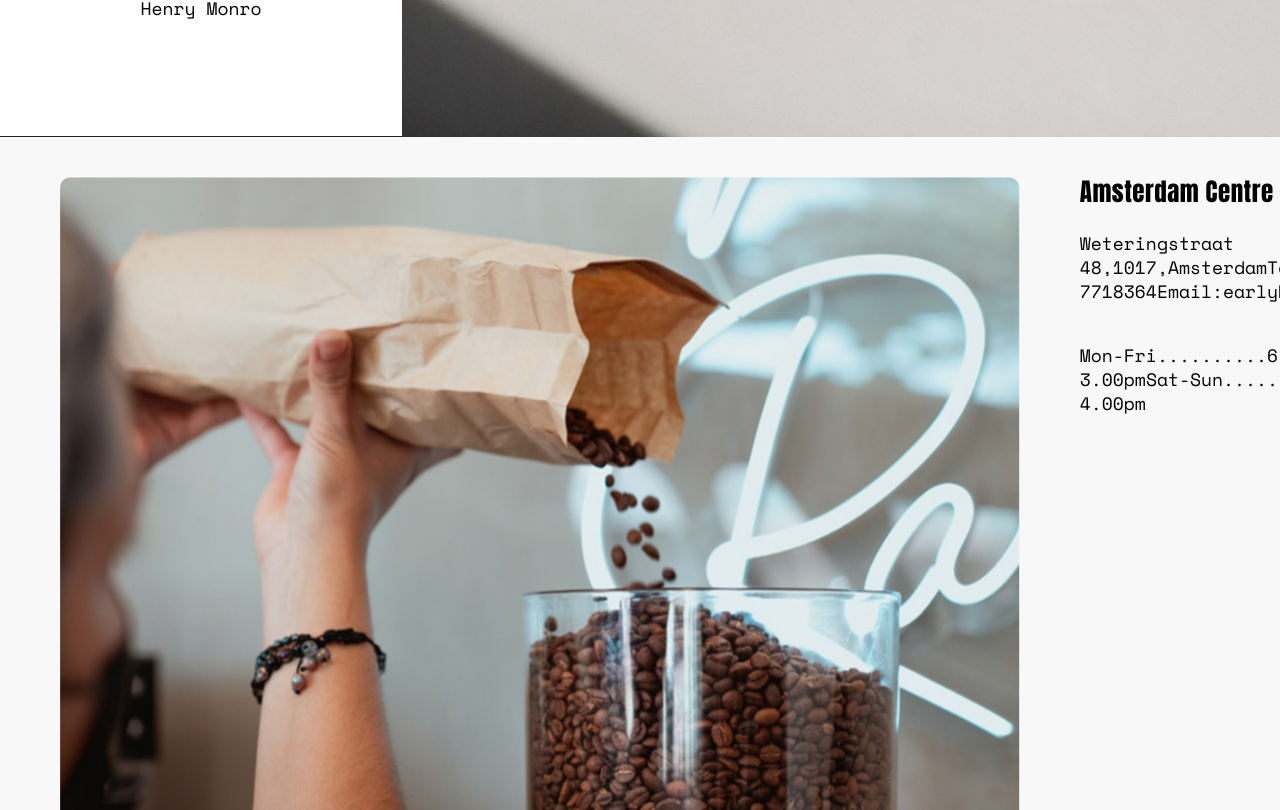
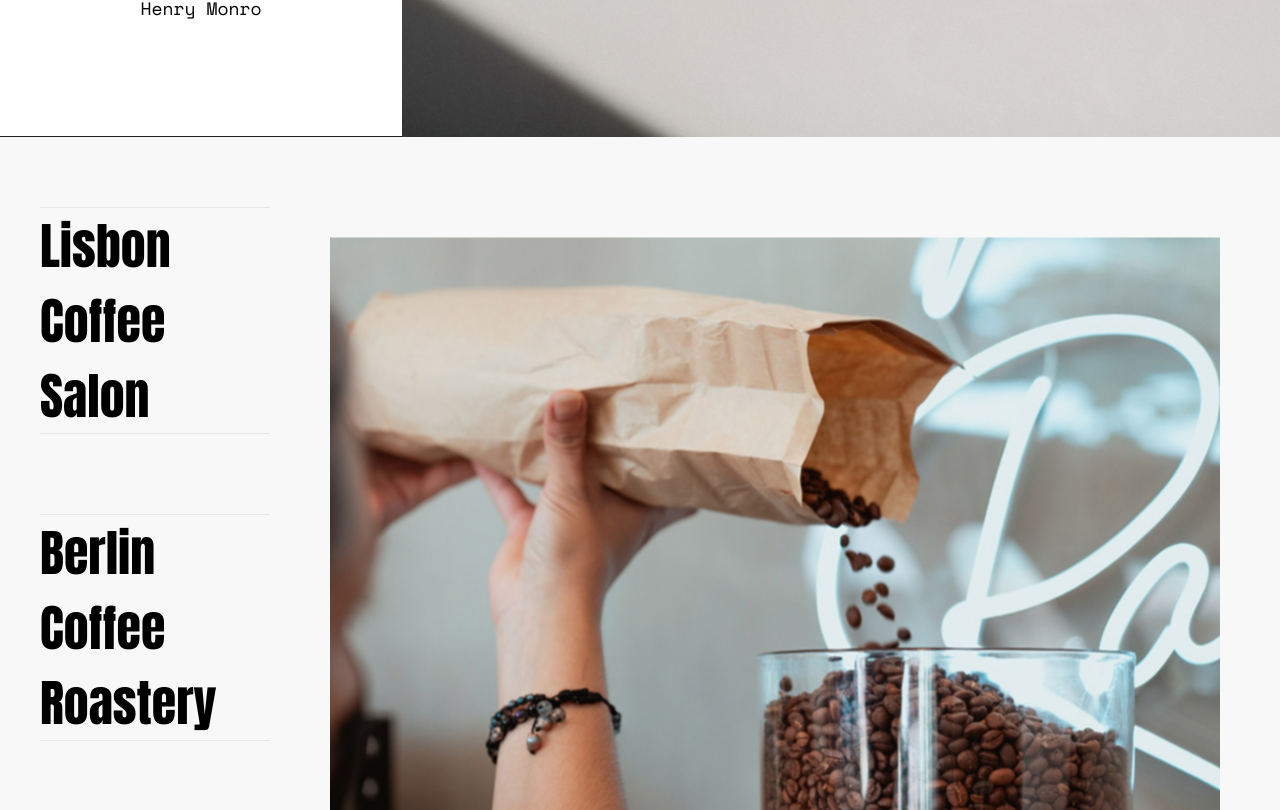
Before and after one commit to nishanthmessi/early-birds-coffee, a React (Vite) app: page / in a window 1280 px wide. Shown: the part 3010-3820 px from the top of the page. Built offline with nearby package versions, Linux system fonts and the light colour scheme.

Commit message:
ui enhancements

```diff
--- a/src/components/ShopSection.jsx
+++ b/src/components/ShopSection.jsx
@@ -2,33 +2,19 @@ import Shop1 from '../assets/img/shop-1.png'
 
 const ShopSection = () => {
   return (
-    <div className='flex h-[980px] bg-[#f8f8f8]'>
-      {/* <div className='flex text-[50px]'>
-        <div className='relative w-[380px] inline-block h-[980px]'>
-          <h1 className='absolute left-0 bottom-0 border-y rotate-[270deg] -ml-[150px]'>
-            Lisbon Coffee Salon
-          </h1>
-        </div>
-        <div className='relative w-[380px] inline-block h-[980px]'>
-          <h1 className='absolute left-0 bottom-0 border-y rotate-[270deg] -ml-[150px]'>
-            Lisbon Coffee Salon
-          </h1>
-        </div>
-        <div className='relative w-[380px] inline-block h-[980px]'>
-          <h1 className='absolute left-0 bottom-0 border-y rotate-[270deg] -ml-[150px]'>
-            Lisbon Coffee Salon
-          </h1>
-        </div>
+    <div className='flex items-center h-[980px] bg-[#f8f8f8]'>
+      <div className='flex flex-col justify-center gap-20 w-[380px] h-[980px] pl-10'>
+        <h1 className='text-[50px] border-y'>Lisbon Coffee Salon</h1>
+        <h1 className='text-[50px] border-y'>Berlin Coffee Roastery</h1>
+        <h1 className='text-[50px] border-y'>Amsterdam Coffee Shop</h1>
+      </div>
 
-        <div className='flex flex-col justify-end items-center'>
-          <h1 className='border-y -rotate-90'>Berlin Coffee Roastery</h1>
-        </div>
-        <div className='flex flex-col justify-end items-center'>
-          <h1 className='border-y -rotate-90'>Amsterdam Coffee Shop</h1>
-        </div>
-      </div> */}
-      <div className='flex gap-[60px] h-[900px] w-[1492px] px-[60px] py-[39.5px]'>
-        <img src={Shop1} alt='' className='h-[781px] w-[960px] object-cover' />
+      <div className='flex items-center gap-[60px] h-[900px] w-[1492px] px-[60px] py-[39.5px]'>
+        <img
+          src={Shop1}
+          alt='shop-img'
+          className='h-[781px] w-[960px] object-cover'
+        />
         <div>
           <h1 className='text-[25px] leading-[30px] tracking-[0.5px] mb-[24px] w-[352px]'>
             Amsterdam Centre Coffee
```
